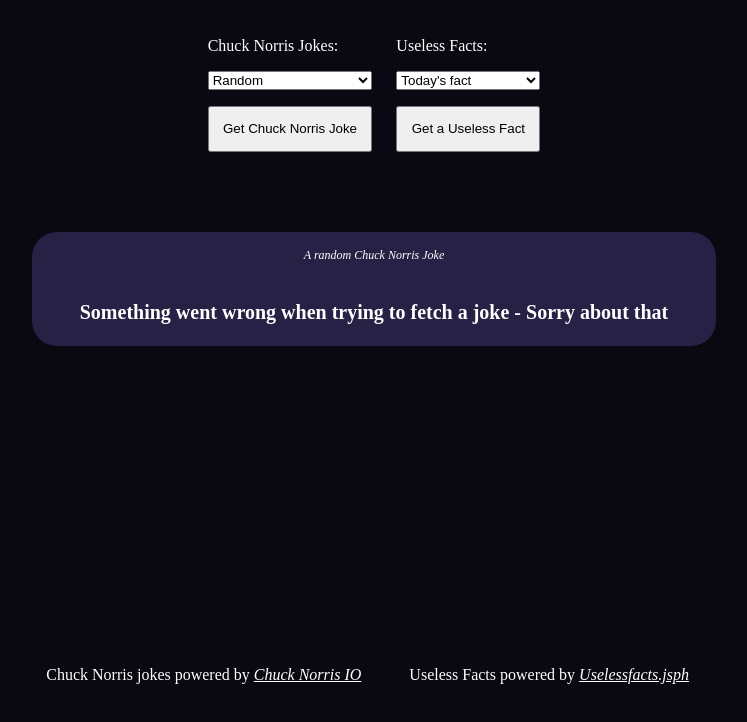
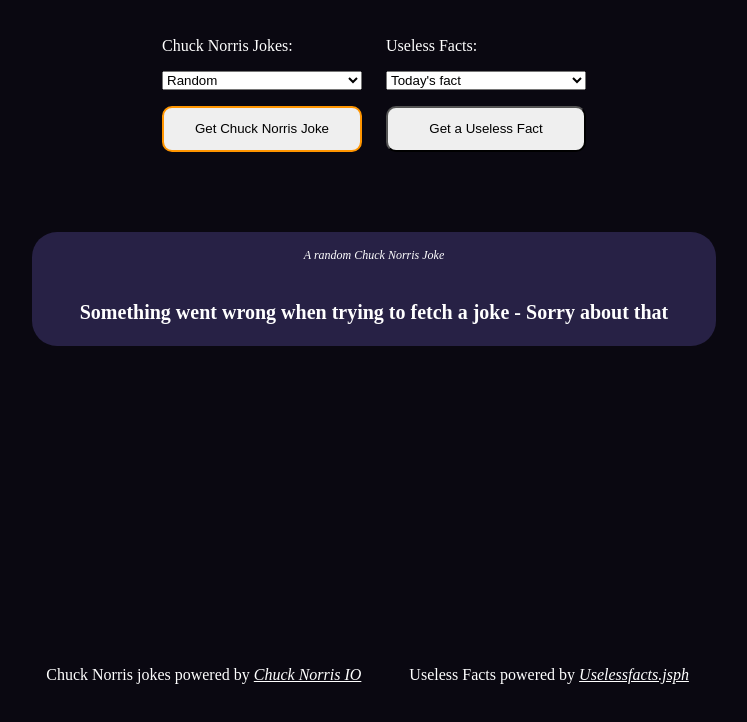
Before and after one commit to OleKodehode/JS-API-Assignment, a website: page index.html in a window 1280 px wide. Both pictures are taken after a click on the button "Get Chuck Norris Joke". Shown: the part 60-782 px from the top of the page, without its empty margins (266-1013 px from the left). Drawn offline with Linux system fonts and the light colour scheme; no server answers.

Commit message:
some commenting and styling

```diff
--- a/app.js
+++ b/app.js
@@ -45,6 +45,7 @@ const factBtn = document.getElementById("get-fact");
 const CHUCK_NORRIS_URL = "https://api.chucknorris.io/jokes";
 const USELESS_FACTS_URL = "https://uselessfacts.jsph.pl/api/v2/facts";
 
+// for populating the select dropdown with code.
 const chucknorris_category_array = [
   "animal",
   "career",
@@ -67,13 +68,25 @@ const chucknorris_category_array = [
 chuckBtn.addEventListener("click", async (e) => {
   e.preventDefault();
 
+  chuckBtn.disabled = true;
+  chuckBtn.textContent = "Please wait...";
   fetchContainer.append(await makeCard("chuck"));
+  setTimeout(() => {
+    chuckBtn.disabled = false;
+    chuckBtn.textContent = "Get Chuck Norris Joke";
+  }, 1000);
 });
 
 factBtn.addEventListener("click", async (e) => {
   e.preventDefault();
 
+  factBtn.disabled = true;
+  factBtn.textContent = "Please wait...";
   fetchContainer.append(await makeCard("useless"));
+  setTimeout(() => {
+    factBtn.disabled = false;
+    factBtn.textContent = "Get a Useless Fact";
+  }, 1000);
 });
 
 window.onload = async () => {
@@ -91,7 +104,7 @@ window.onload = async () => {
 };
 
 const makeCard = async (type) => {
-  fetchContainer.replaceChildren();
+  // Remove the previous card
   const cardContainer = document.createElement("article");
   cardContainer.classList.add("card");
   const subtitleText = document.createElement("p");
@@ -134,7 +147,7 @@ const makeCard = async (type) => {
       cardContainer.append(subtitleText, factText, sourceText);
       break;
   }
-
+  fetchContainer.replaceChildren();
   return cardContainer;
 };
 
--- a/style.css
+++ b/style.css
@@ -52,6 +52,12 @@ form {
 
 button[type="submit"] {
   padding: 1em;
+  width: 15em;
+  border-radius: 10px;
+}
+
+#get-chuck {
+  border: 2px solid hsl(35, 100%, 50%);
 }
 
 .card {
```
